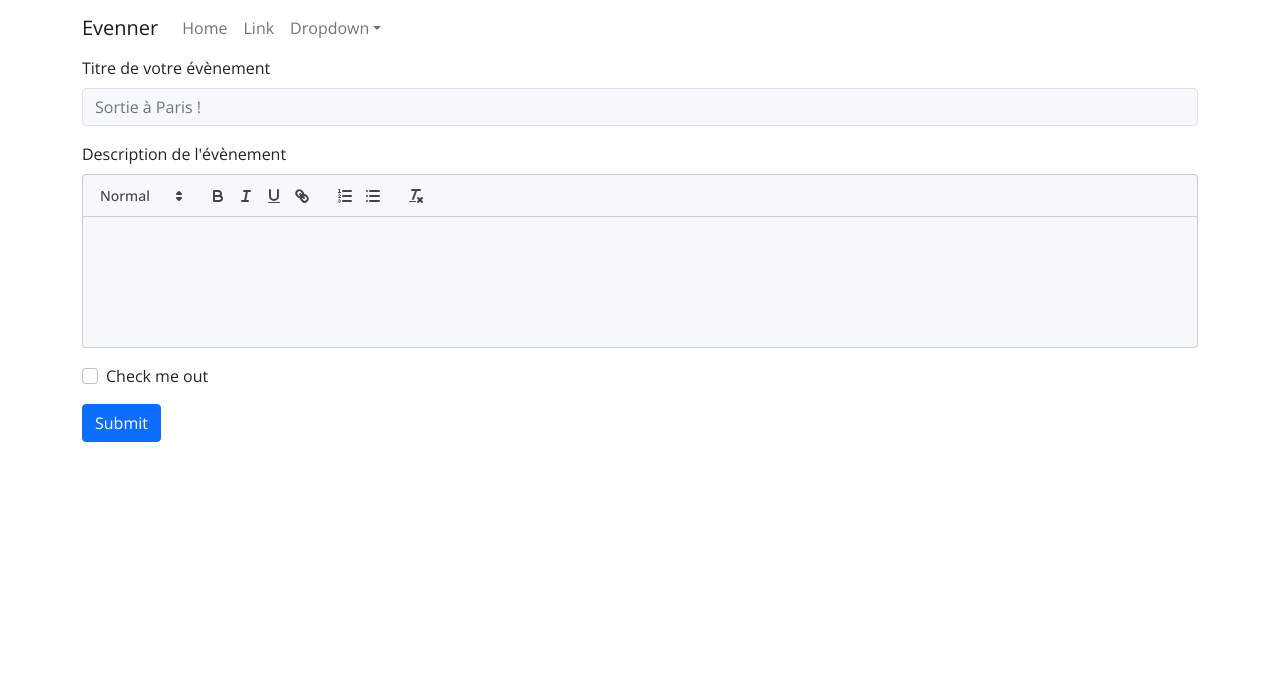
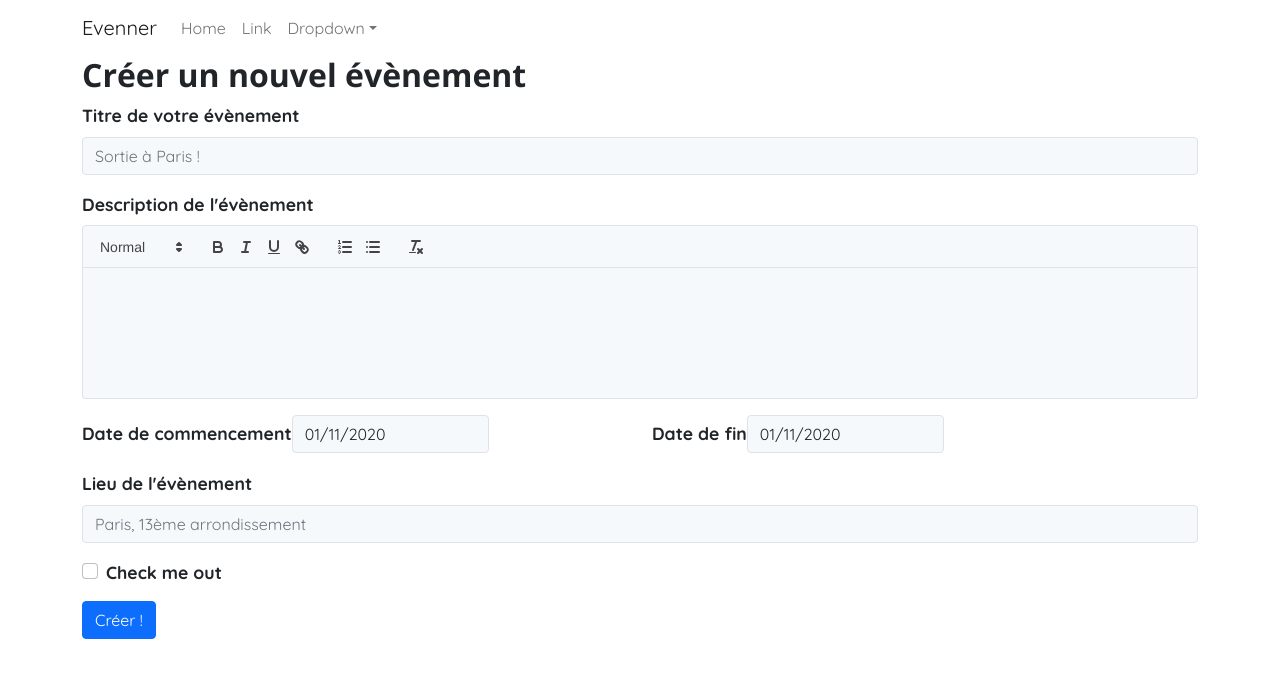
Before and after one commit to Kayoshi-dev/Evenner, a Next.js app: page /event/create in a window 1280 px wide. Shown: the top 678 px of the page. Built offline with nearby package versions, Linux system fonts and the light colour scheme.

Commit message:
Update API schema, improve Design

```diff
--- a/components/QuillEditor.jsx
+++ b/components/QuillEditor.jsx
@@ -1,18 +1,7 @@
-import { useState } from "react";
 import ReactQuill from "react-quill";
-import "react-quill/dist/quill.snow.css";
 
-function QuillEditor() {
-  const [value, setValue] = useState("");
-
-  return (
-    <ReactQuill
-      theme='snow'
-      value={value}
-      onChange={setValue}
-      style={{ minHeight: "10em" }}
-    />
-  );
+function QuillEditor({ handleChange, value }) {
+  return <ReactQuill theme='snow' value={value} onChange={handleChange} />;
 }
 
 export default QuillEditor;
--- a/package.json
+++ b/package.json
@@ -12,9 +12,11 @@
   },
   "dependencies": {
     "bootstrap": "^5.1.3",
+    "date-fns": "^2.25.0",
     "next": "12.0.1",
     "react": "17.0.2",
     "react-bootstrap": "^2.0.0",
+    "react-datepicker": "^4.3.0",
     "react-dom": "17.0.2",
     "react-icons": "^4.3.1",
     "react-quill": "^2.0.0-beta.4",
--- a/pages/_app.js
+++ b/pages/_app.js
@@ -1,12 +1,23 @@
+import { SSRProvider } from "@react-aria/ssr";
+import Layout from "../components/layout";
+import { registerLocale, setDefaultLocale } from "react-datepicker";
+import fr from "date-fns/locale/fr";
+
+registerLocale("fr", fr);
+
 import "bootstrap/dist/css/bootstrap.min.css";
-import Layout from "../components/layout";
+import "react-quill/dist/quill.snow.css";
+import "react-datepicker/dist/react-datepicker.css";
+
 import "../styles/scss/main.scss";
 
 function MyApp({ Component, pageProps }) {
   return (
-    <Layout>
-      <Component {...pageProps} />
-    </Layout>
+    <SSRProvider>
+      <Layout>
+        <Component {...pageProps} />
+      </Layout>
+    </SSRProvider>
   );
 }
 
--- a/pages/_document.js
+++ b/pages/_document.js
@@ -12,7 +12,7 @@ class MyDocument extends Document {
             crossOrigin='true'
           />
           <link
-            href='https://fonts.googleapis.com/css2?family=Open+Sans:wght@300;400;500;600&family=Quicksand:wght@300;400;500;600&display=swap'
+            href='https://fonts.googleapis.com/css2?family=Open+Sans:wght@300;400;500;600;700&family=Quicksand:wght@300;400;500;600;700&display=swap'
             rel='stylesheet'
           />
         </Head>
--- a/pages/event/create.js
+++ b/pages/event/create.js
@@ -1,16 +1,23 @@
-import { useState } from "react";
+import { useState, useEffect } from "react";
 import Form from "react-bootstrap/Form";
 import Button from "react-bootstrap/Button";
 import Container from "react-bootstrap/Container";
+import DatePicker from "react-datepicker";
 import dynamic from "next/dynamic";
+import Col from "react-bootstrap/Col";
+import Row from "react-bootstrap/Row";
 
 let QuillEditor = dynamic(() => import("../../components/QuillEditor"), {
   ssr: false,
 });
 
 function CreateEvent() {
+  const [description, setDescription] = useState("");
+  const [date, setDate] = useState(new Date());
+
   return (
     <Container>
+      <h1>Créer un nouvel évènement</h1>
       <Form>
         <Form.Group className='mb-3' controlId='formBasicEmail'>
           <Form.Label>Titre de votre évènement</Form.Label>
@@ -18,13 +25,44 @@ function CreateEvent() {
         </Form.Group>
         <Form.Group className='mb-3' controlId='exampleForm.ControlTextarea1'>
           <Form.Label>Description de l&apos;évènement</Form.Label>
-          <QuillEditor />
+          <QuillEditor handleChange={setDescription} value={description} />
+        </Form.Group>
+        <Form.Group className='mb-3' controlId='formBasicEmail'>
+          <Row>
+            <Col xs={12} md={6}>
+              <Form.Label>Date de commencement</Form.Label>
+              <DatePicker
+                dateFormat='dd/MM/yyyy'
+                calendarStartDay={1}
+                locale='fr'
+                selected={date}
+                onChange={(date) => setDate(date)}
+                className='form-control'
+              />
+            </Col>
+            <Col xs={12} md={6}>
+              <Form.Label>Date de fin</Form.Label>
+              <DatePicker
+                dateFormat='dd/MM/yyyy'
+                calendarStartDay={1}
+                locale='fr'
+                selected={date}
+                onChange={(date) => setDate(date)}
+                className='form-control'
+              />
+            </Col>
+          </Row>
+        </Form.Group>
+        <Form.Group className='mb-3' controlId='formBasicEmail'>
+          <Form.Label>Lieu de l&apos;évènement</Form.Label>
+          <Form.Control type='text' placeholder='Paris, 13ème arrondissement' />
         </Form.Group>
         <Form.Group className='mb-3' controlId='formBasicCheckbox'>
           <Form.Check type='checkbox' label='Check me out' />
         </Form.Group>
+
         <Button variant='primary' type='submit'>
-          Submit
+          Créer !
         </Button>
       </Form>
     </Container>
--- /dev/null
+++ b/styles/scss/_variables.scss
@@ -0,0 +1,3 @@
+$input-bg: #f5f9fc;
+$input-border: #dfe2e8;
+$input-focus-border: #86b7fe;
--- /dev/null
+++ b/styles/scss/components/fonts.scss
@@ -0,0 +1,10 @@
+h1 {
+  font-size: xx-large;
+  font-weight: bolder;
+  font-family: "Open Sans";
+}
+
+body {
+  font-family: -apple-system, BlinkMacSystemFont, "Segoe UI", Roboto, Oxygen,
+    Ubuntu, Cantarell, "Open Sans", "Helvetica Neue", sans-serif;
+}
--- a/styles/scss/components/input.scss
+++ b/styles/scss/components/input.scss
@@ -1,43 +1,19 @@
+@import "../variables";
+
 .form-control {
-  background: #f5f9fc;
+  background: $input-bg;
 
-  border: 1px solid #dfe2e8;
+  border: 1px solid $input-border;
 
   &:focus {
-    border-color: #86b7fe;
+    border-color: $input-focus-border;
     outline: 0;
     box-shadow: none;
     background: white;
   }
 }
 
-.ql-toolbar.ql-snow {
-  border-radius: 0.25rem 0.25rem 0 0;
+label {
+  font-weight: bold;
+  font-size: 1.1em;
 }
-
-.ql-container.ql-snow {
-  border-radius: 0 0 0.25rem 0.25rem;
-}
-
-.ql-snow.ql-toolbar,
-.ql-snow.ql-container {
-  background: #f5f9fc;
-  border: 1px solid #dfe2e8;
-}
-
-span .ql-toolbar.ql-snow .ql-picker.ql-expanded .ql-picker-label {
-  border-color: transparent;
-}
-
-.ql-editor {
-  min-height: 10em;
-}
-
-.quill {
-  &:focus {
-    border-color: #86b7fe;
-    outline: 0;
-    box-shadow: none;
-    background: white;
-  }
-}
--- /dev/null
+++ b/styles/scss/lib/datepicker.scss
@@ -0,0 +1,45 @@
+@import "../variables";
+
+.react-datepicker {
+  border-color: transparent;
+  box-shadow: 0 10px 20px rgba(0, 0, 0, 0.19), 0 6px 6px rgba(0, 0, 0, 0.23);
+}
+
+.react-datepicker__header {
+  background-color: white;
+  border-bottom: none;
+  padding-bottom: 0;
+}
+
+.react-datepicker,
+.react-datepicker__header {
+  border-radius: 12px;
+}
+
+.react-datepicker__day--today {
+  background-color: white;
+  color: black;
+  border: 2px solid $input-focus-border;
+  border-radius: 12px;
+  color: $input-focus-border;
+
+  &:hover {
+    background-color: #f0f0f0;
+  }
+}
+
+.react-datepicker__triangle {
+  display: none;
+}
+
+.react-datepicker__day {
+  font-weight: bold;
+}
+
+.react-datepicker__day--outside-month {
+  color: #999999;
+}
+
+.react-datepicker__day-name {
+  color: #999999;
+}
--- /dev/null
+++ b/styles/scss/lib/quill.scss
@@ -0,0 +1,33 @@
+@import "../variables";
+
+.ql-snow {
+  &.ql-toolbar {
+    border-radius: 0.25rem 0.25rem 0 0;
+  }
+
+  &.ql-container {
+    border-radius: 0 0 0.25rem 0.25rem;
+  }
+
+  // &:focus-within {
+  //   border-color: $input-focus-border;
+  // }
+}
+
+.ql-toolbar.ql-snow,
+.ql-container.ql-snow {
+  background: $input-bg;
+  border-color: $input-border;
+
+  &:focus-within {
+    background: white;
+  }
+}
+
+.ql-editor {
+  min-height: 10em;
+}
+
+.ql-toolbar.ql-snow .ql-picker.ql-expanded .ql-picker-label {
+  border-color: transparent;
+}
--- a/styles/scss/main.scss
+++ b/styles/scss/main.scss
@@ -1,12 +1,16 @@
 @import "./components/card.scss";
 @import "./components/navbar.scss";
 @import "./components/input.scss";
+@import "./components/fonts.scss";
 
-* {
-  font-family: "Open Sans", sans-serif;
-}
+@import "./lib/quill.scss";
+@import "./lib/datepicker.scss";
 
 h3 {
   font-family: "Quicksand", sans-serif;
   font-weight: 700;
 }
+
+body {
+  font-family: "Quicksand";
+}
```
Also changed, not shown: 2 other files (tests, documents, lock files or other folders).
